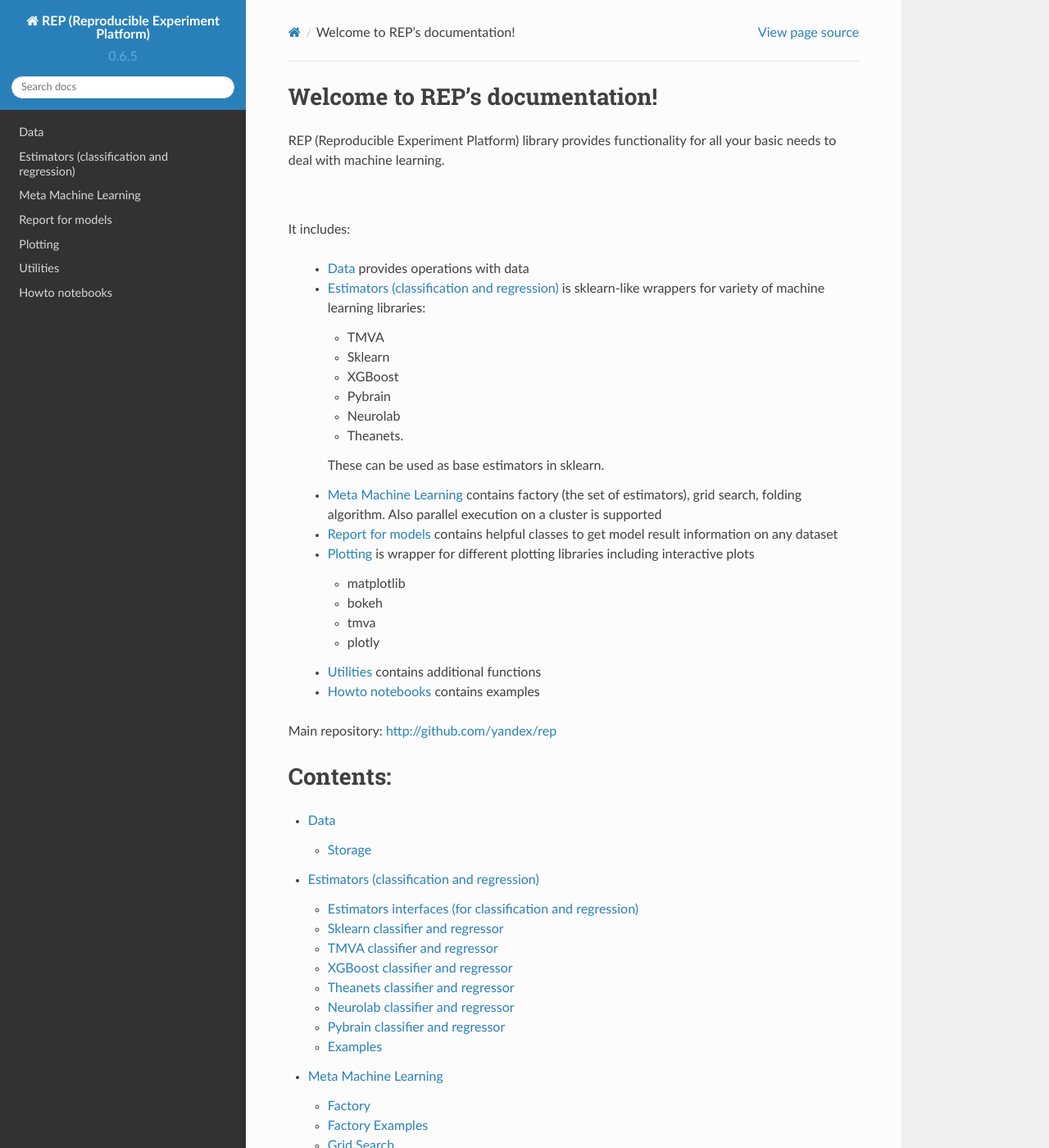
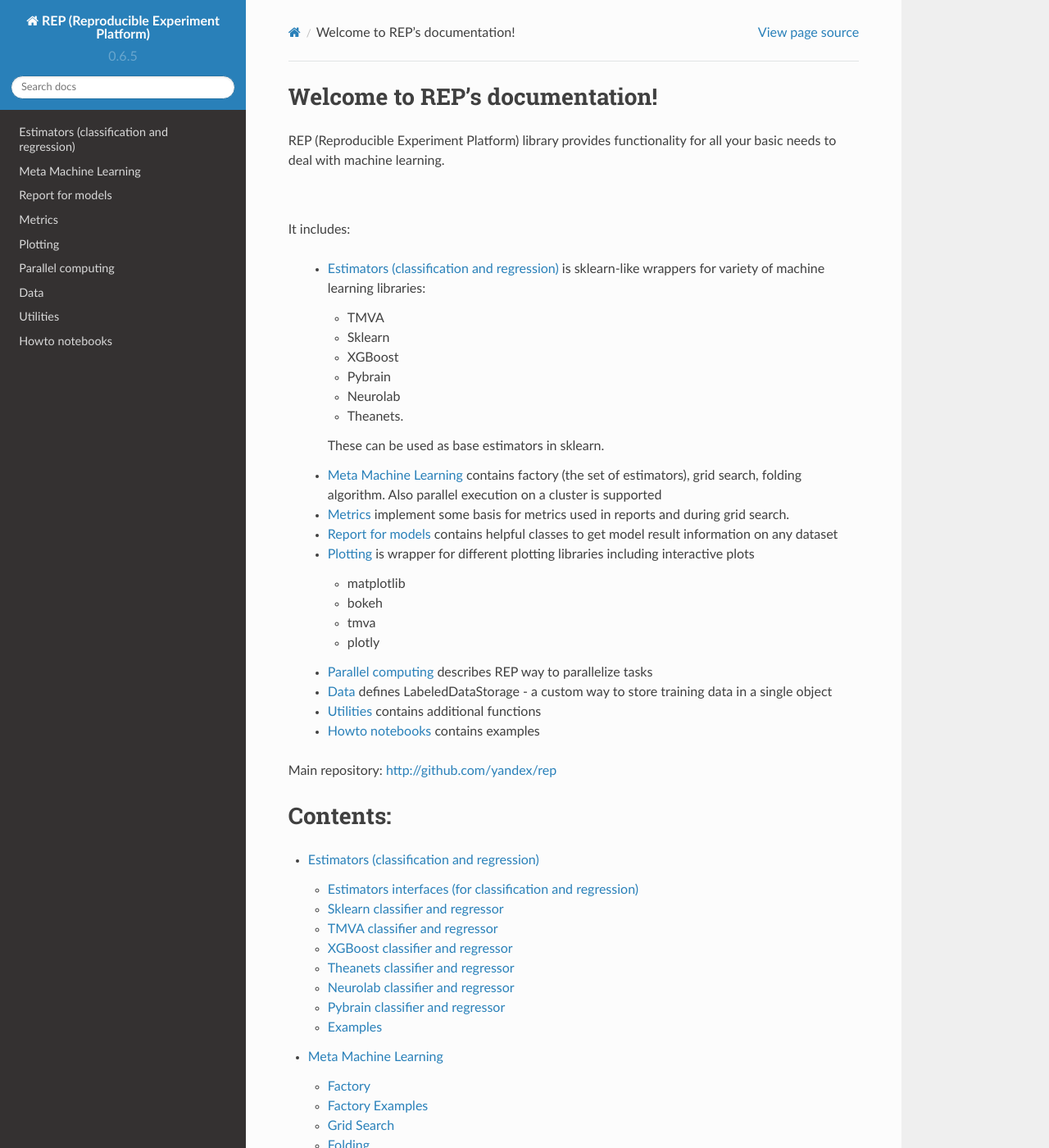
Before and after one commit to yandex/rep, a Sphinx documentation site: the page built from docs/index.rst, in a window 1280 px wide and 1400 px high. Shown: the whole window at 82% size. Built offline with Sphinx 7.4.7 and the Read the Docs theme 2.0.0, drawn with Linux system fonts in a browser that asks for light colours; some of the changed text lies outside the part shown.

Commit message:
just LOTS of changes in documentation

```diff
--- a/docs/index.rst
+++ b/docs/index.rst
@@ -18,7 +18,6 @@ REP (Reproducible Experiment Platform) library provides functionality for all yo
 It includes:
 
 
-  * :doc:`data` provides operations with data
   * :doc:`estimators` is sklearn-like wrappers for variety of machine learning libraries:
 
     * TMVA
@@ -36,6 +35,7 @@ It includes:
     These can be used as base estimators in sklearn.
 
   * :doc:`metaml` contains factory (the set of estimators), grid search, folding algorithm. Also parallel execution on a cluster is supported
+  * :doc:`metrics` implement some basis for metrics used in reports and during grid search.
   * :doc:`report` contains helpful classes to get model result information on any dataset
   * :doc:`plotting` is  wrapper for different plotting libraries including interactive plots
 
@@ -46,7 +46,8 @@ It includes:
     * tmva
 
     * plotly
-
+  * :doc:`parallel` describes REP way to parallelize tasks
+  * :doc:`data` defines LabeledDataStorage - a custom way to store training data in a single object
   * :doc:`utils`  contains additional functions
   * `Howto notebooks <http://nbviewer.ipython.org/github/yandex/rep/tree/master/howto/>`_ contains examples
 
@@ -57,10 +58,12 @@ Contents:
 .. toctree::
     :maxdepth: 2
 
-    data
     estimators
     metaml
     report
+    metrics
     plotting
+    parallel
+    data
     utils
     Howto notebooks <http://nbviewer.ipython.org/github/yandex/rep/tree/master/howto/>
--- /dev/null
+++ b/docs/metrics.rst
@@ -0,0 +1,4 @@
+Metrics
+-------
+
+.. automodule:: rep.report.metrics
--- a/docs/report.rst
+++ b/docs/report.rst
@@ -19,8 +19,3 @@ Regression Report
     :members:
     :inherited-members:
     :undoc-members:
-
-Metrics
--------
-
-.. automodule:: rep.report.metrics
```
Also changed, not shown: docs/estimators.rst (+3 -5 lines), docs/parallel.rst (added, +29 -0 lines), 7 other files.
